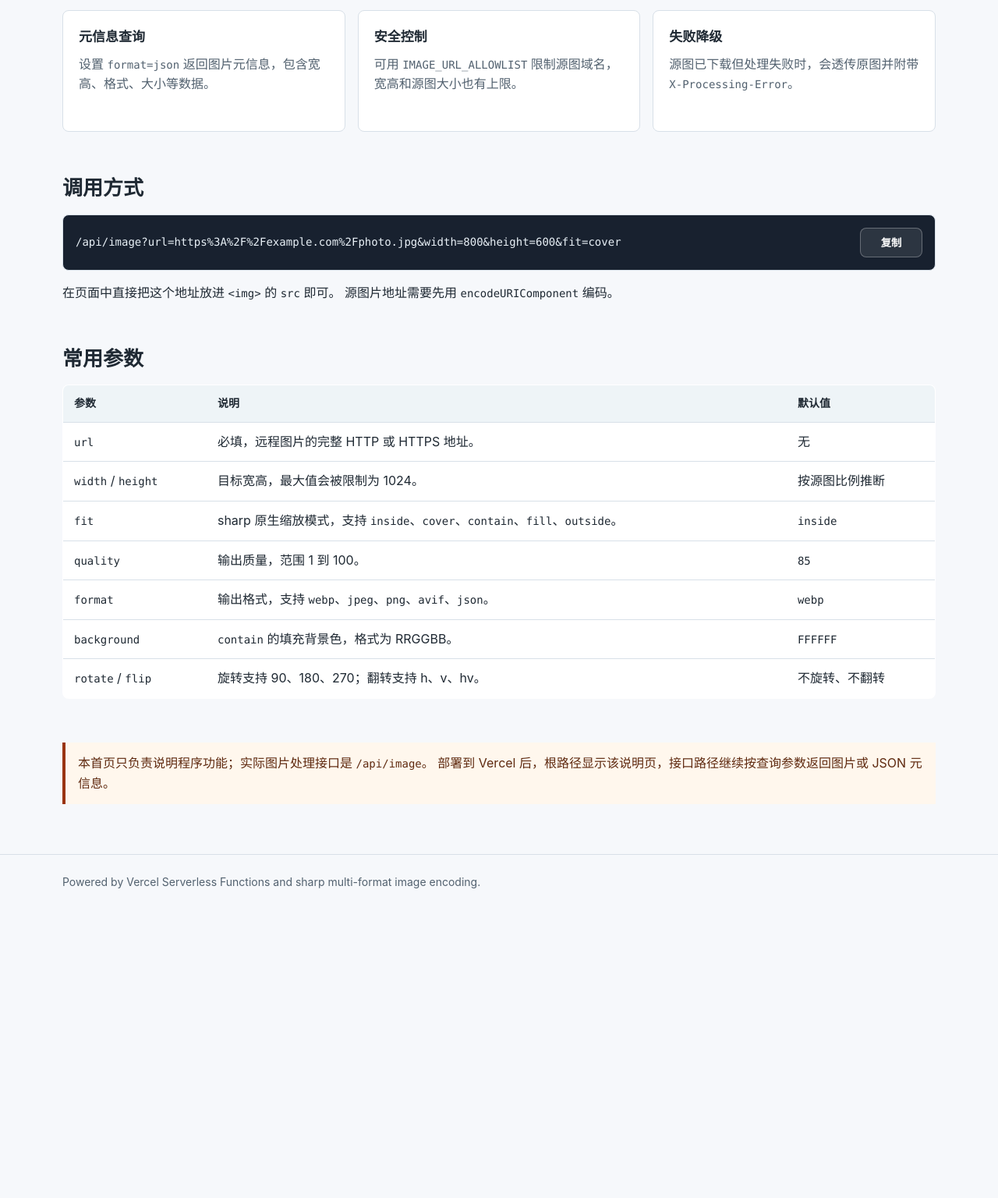
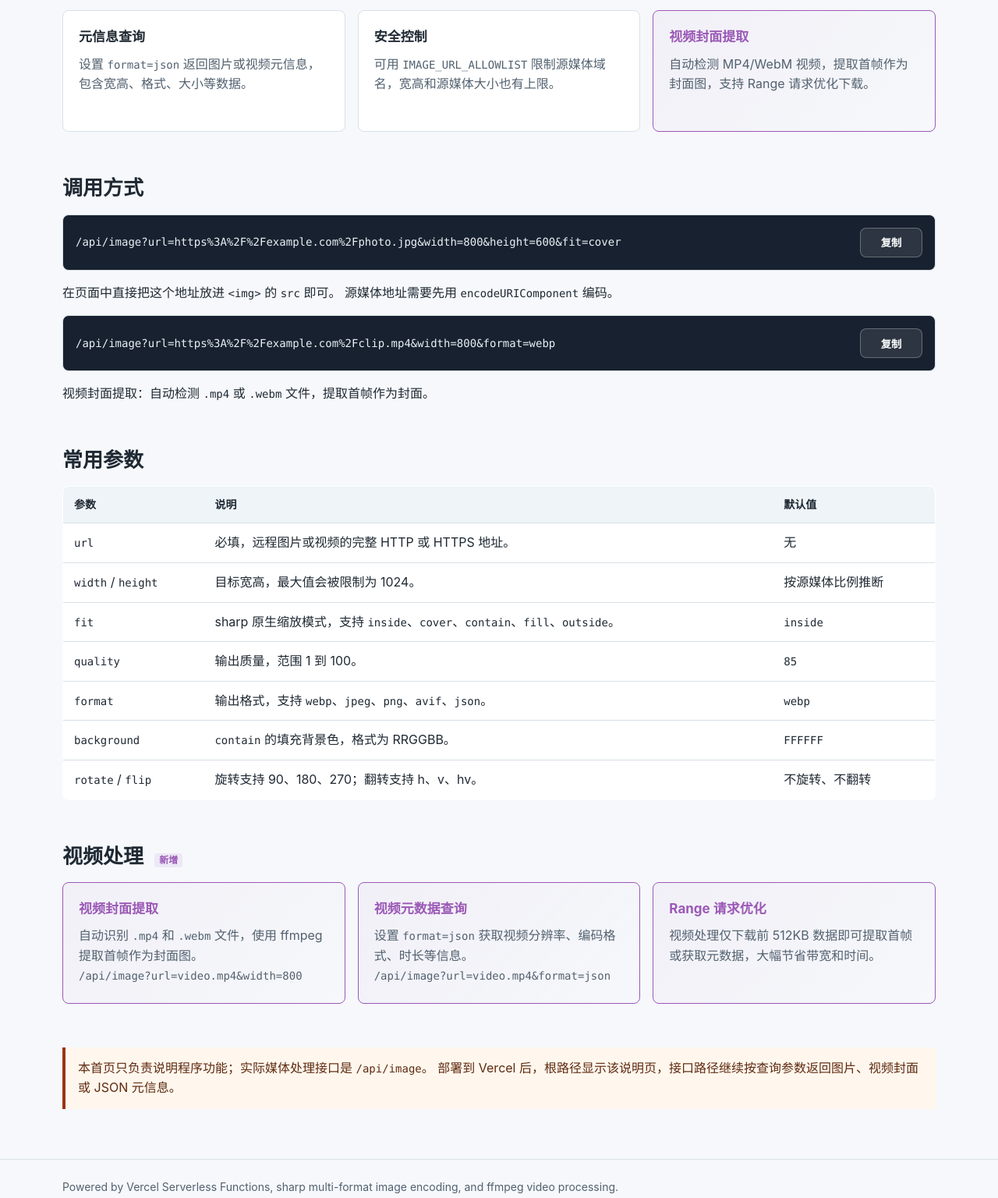
Before and after one commit to NooAcc/Edge-Images, a website: page index.html in a window 1280 px wide. Shown: the part 840-2376 px from the top of the page at 78% size. Before the commit the page ends 2007 px from the top, so only its background shows below. Drawn offline with Linux system fonts and the light colour scheme.

Commit message:
docs: 更新 README 和首页，添加视频处理功能展示

```diff
--- a/index.html
+++ b/index.html
@@ -6,7 +6,7 @@
     <title>Vercel Edge Images</title>
     <meta
       name="description"
-      content="基于 Vercel Node.js Serverless Functions 和 sharp 的动态图片处理服务，支持多格式输出和元信息查询。"
+      content="基于 Vercel Node.js Serverless Functions 和 sharp 的动态图片和视频处理服务，支持多格式输出、视频封面提取和元信息查询。"
     />
     <style>
       :root {
@@ -20,6 +20,7 @@
         --accent-dark: #065c66;
         --code: #18212f;
         --warn: #9a3412;
+        --video: #9b59b6;
       }
 
       * {
@@ -238,9 +239,18 @@
         padding: 20px;
       }
 
+      .card.video {
+        border-color: var(--video);
+        background: linear-gradient(135deg, rgba(155, 89, 182, 0.05), transparent);
+      }
+
       .card h3 {
         margin: 0 0 8px;
         font-size: 17px;
+      }
+
+      .card.video h3 {
+        color: var(--video);
       }
 
       .card p {
@@ -312,6 +322,17 @@
         background: #fff7ed;
         padding: 14px 16px;
         color: #5f2a10;
+      }
+
+      .video-badge {
+        display: inline-block;
+        margin-left: 8px;
+        padding: 2px 6px;
+        border-radius: 4px;
+        background: rgba(155, 89, 182, 0.1);
+        color: var(--video);
+        font-size: 12px;
+        font-weight: 700;
       }
 
       footer {
@@ -397,11 +418,11 @@
     <main class="shell">
       <section class="hero" aria-labelledby="page-title">
         <div>
-          <p class="eyebrow">Vercel Node.js 图片处理服务</p>
-          <h1 id="page-title">把远程图片转换为多格式输出</h1>
+          <p class="eyebrow">Vercel Node.js 媒体处理服务</p>
+          <h1 id="page-title">图片处理 + 视频封面提取</h1>
           <p class="lead">
-            这个程序接收第三方图片 URL，根据查询参数完成缩放、裁剪、填充、旋转和翻转，
-            支持输出 WebP、JPEG、PNG、AVIF 格式，也可通过 <code>format=json</code> 获取图片元信息。
+            这个程序接收第三方图片或视频 URL，根据查询参数完成缩放、裁剪、填充、旋转和翻转，
+            支持输出 WebP、JPEG、PNG、AVIF 格式，也可通过 <code>format=json</code> 获取图片或视频元信息。
           </p>
           <div class="actions">
             <a class="button" href="#usage">查看调用示例</a>
@@ -409,13 +430,13 @@
           </div>
         </div>
 
-        <div class="preview" aria-label="图片处理预览示意">
+        <div class="preview" aria-label="媒体处理预览示意">
           <div class="preview-media"></div>
           <div class="preview-bar">
             <div class="meter" aria-hidden="true"><span></span></div>
             <div class="preview-caption">
               <span>WebP/JPEG/PNG/AVIF</span>
-              <span>max 1024 x 1024</span>
+              <span>MP4/WebM 视频封面</span>
             </div>
           </div>
         </div>
@@ -443,31 +464,40 @@
           </article>
           <article class="card">
             <h3>元信息查询</h3>
-            <p>设置 <code>format=json</code> 返回图片元信息，包含宽高、格式、大小等数据。</p>
+            <p>设置 <code>format=json</code> 返回图片或视频元信息，包含宽高、格式、大小等数据。</p>
           </article>
           <article class="card">
             <h3>安全控制</h3>
-            <p>可用 <code>IMAGE_URL_ALLOWLIST</code> 限制源图域名，宽高和源图大小也有上限。</p>
+            <p>可用 <code>IMAGE_URL_ALLOWLIST</code> 限制源媒体域名，宽高和源媒体大小也有上限。</p>
           </article>
-          <article class="card">
-            <h3>失败降级</h3>
-            <p>源图已下载但处理失败时，会透传原图并附带 <code>X-Processing-Error</code>。</p>
+          <article class="card video">
+            <h3>视频封面提取</h3>
+            <p>自动检测 MP4/WebM 视频，提取首帧作为封面图，支持 Range 请求优化下载。</p>
           </article>
         </div>
       </section>
 
       <section id="usage" aria-labelledby="usage-title">
         <h2 id="usage-title">调用方式</h2>
+
         <div class="endpoint">
-          <code id="example-url"
+          <code id="example-image"
             >/api/image?url=https%3A%2F%2Fexample.com%2Fphoto.jpg&amp;width=800&amp;height=600&amp;fit=cover</code
           >
-          <button class="copy" type="button" data-copy="#example-url">复制</button>
+          <button class="copy" type="button" data-copy="#example-image">复制</button>
         </div>
         <p>
           在页面中直接把这个地址放进 <code>&lt;img&gt;</code> 的 <code>src</code> 即可。
-          源图片地址需要先用 <code>encodeURIComponent</code> 编码。
+          源媒体地址需要先用 <code>encodeURIComponent</code> 编码。
         </p>
+
+        <div class="endpoint" style="margin-top: 16px;">
+          <code id="example-video"
+            >/api/image?url=https%3A%2F%2Fexample.com%2Fclip.mp4&amp;width=800&amp;format=webp</code
+          >
+          <button class="copy" type="button" data-copy="#example-video">复制</button>
+        </div>
+        <p>视频封面提取：自动检测 <code>.mp4</code> 或 <code>.webm</code> 文件，提取首帧作为封面。</p>
       </section>
 
       <section id="params" aria-labelledby="params-title">
@@ -483,13 +513,13 @@
           <tbody>
             <tr>
               <td><code>url</code></td>
-              <td>必填，远程图片的完整 HTTP 或 HTTPS 地址。</td>
+              <td>必填，远程图片或视频的完整 HTTP 或 HTTPS 地址。</td>
               <td>无</td>
             </tr>
             <tr>
               <td><code>width</code> / <code>height</code></td>
               <td>目标宽高，最大值会被限制为 1024。</td>
-              <td>按源图比例推断</td>
+              <td>按源媒体比例推断</td>
             </tr>
             <tr>
               <td><code>fit</code></td>
@@ -524,16 +554,42 @@
         </table>
       </section>
 
+      <section aria-label="视频功能说明">
+        <h2>视频处理 <span class="video-badge">新增</span></h2>
+        <div class="grid">
+          <article class="card video">
+            <h3>视频封面提取</h3>
+            <p>
+              自动识别 <code>.mp4</code> 和 <code>.webm</code> 文件，使用 ffmpeg 提取首帧作为封面图。
+              <br><code>/api/image?url=video.mp4&amp;width=800</code>
+            </p>
+          </article>
+          <article class="card video">
+            <h3>视频元数据查询</h3>
+            <p>
+              设置 <code>format=json</code> 获取视频分辨率、编码格式、时长等信息。
+              <br><code>/api/image?url=video.mp4&amp;format=json</code>
+            </p>
+          </article>
+          <article class="card video">
+            <h3>Range 请求优化</h3>
+            <p>
+              视频处理仅下载前 512KB 数据即可提取首帧或获取元数据，大幅节省带宽和时间。
+            </p>
+          </article>
+        </div>
+      </section>
+
       <section aria-label="运行提示">
         <div class="note">
-          本首页只负责说明程序功能；实际图片处理接口是 <code>/api/image</code>。 部署到 Vercel
-          后，根路径显示该说明页，接口路径继续按查询参数返回图片或 JSON 元信息。
+          本首页只负责说明程序功能；实际媒体处理接口是 <code>/api/image</code>。 部署到 Vercel
+          后，根路径显示该说明页，接口路径继续按查询参数返回图片、视频封面或 JSON 元信息。
         </div>
       </section>
     </main>
 
     <footer>
-      <div class="shell">Powered by Vercel Serverless Functions and sharp multi-format image encoding.</div>
+      <div class="shell">Powered by Vercel Serverless Functions, sharp multi-format image encoding, and ffmpeg video processing.</div>
     </footer>
 
     <script>
```
Also changed, not shown: README.md.
